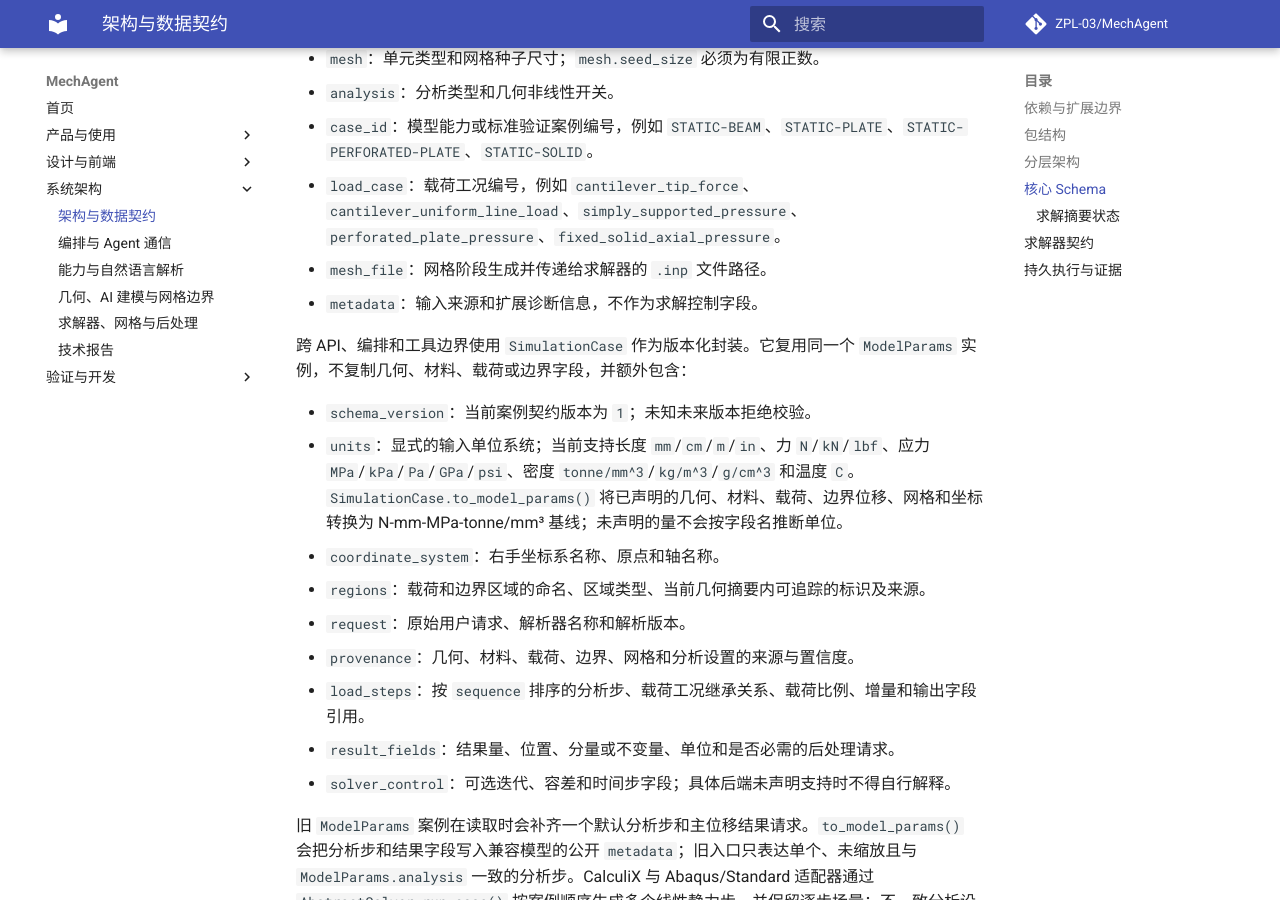
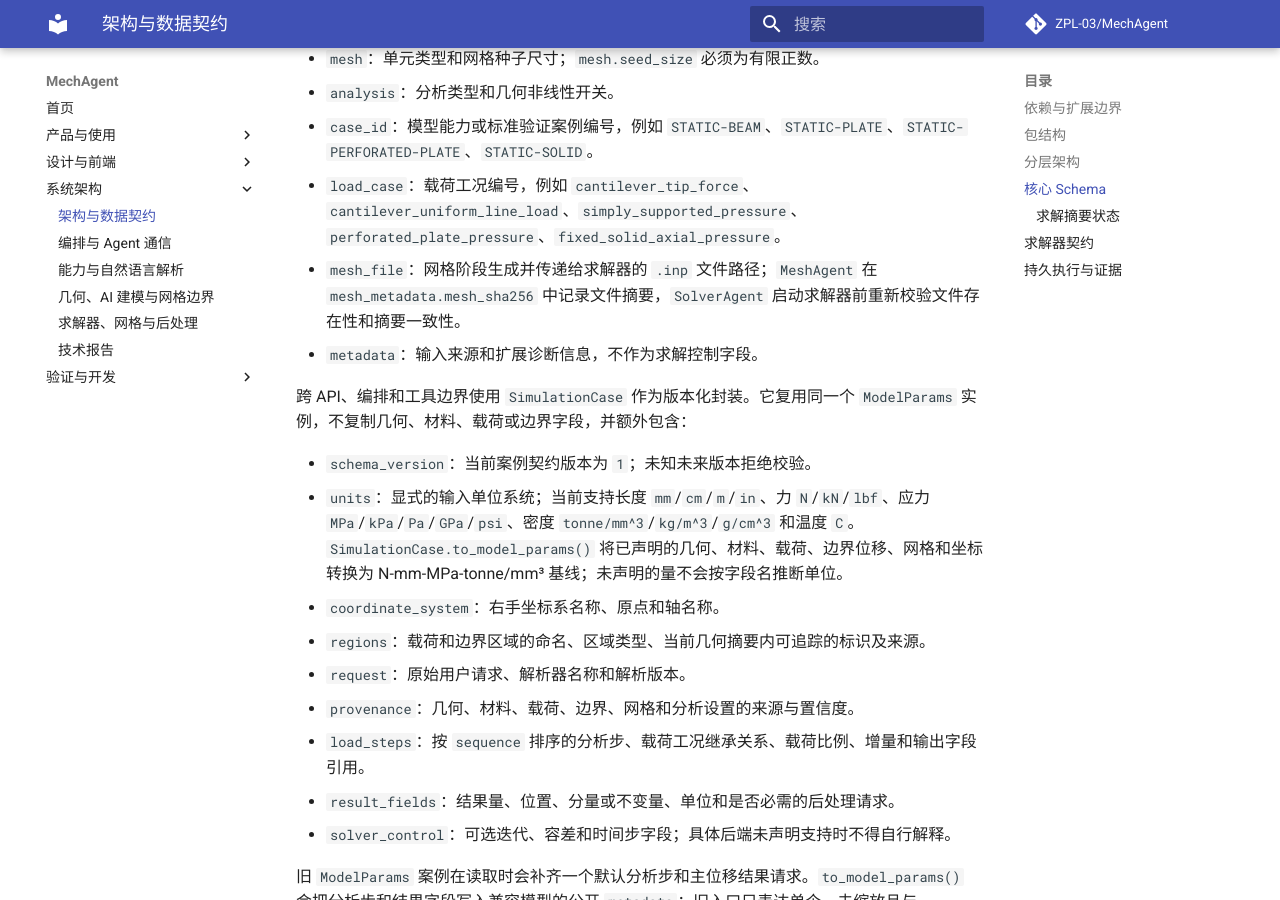
Before and after one commit to ZPL-03/MechAgent, an MkDocs documentation site: the page built from docs/architecture.md, in a window 1280 px wide and 900 px high, scrolled down 2475 px. Built offline with MkDocs 1.6.1 and Material for MkDocs 9.7.7, drawn with Linux system fonts in a browser that asks for light colours; comment, search, counter and statistics services are not loaded.

Commit message:
Document mesh artifact revalidation

```diff
--- a/docs/architecture.md
+++ b/docs/architecture.md
@@ -74,7 +74,7 @@ CAD 内核内置基于 gmsh OpenCASCADE 后端的 `GmshCADKernel`（注册名 `g
 - `analysis`：分析类型和几何非线性开关。
 - `case_id`：模型能力或标准验证案例编号，例如 `STATIC-BEAM`、`STATIC-PLATE`、`STATIC-PERFORATED-PLATE`、`STATIC-SOLID`。
 - `load_case`：载荷工况编号，例如 `cantilever_tip_force`、`cantilever_uniform_line_load`、`simply_supported_pressure`、`perforated_plate_pressure`、`fixed_solid_axial_pressure`。
-- `mesh_file`：网格阶段生成并传递给求解器的 `.inp` 文件路径。
+- `mesh_file`：网格阶段生成并传递给求解器的 `.inp` 文件路径；`MeshAgent` 在 `mesh_metadata.mesh_sha256` 中记录文件摘要，`SolverAgent` 启动求解器前重新校验文件存在性和摘要一致性。
 - `metadata`：输入来源和扩展诊断信息，不作为求解控制字段。
 
 跨 API、编排和工具边界使用 `SimulationCase` 作为版本化封装。它复用同一个
```
